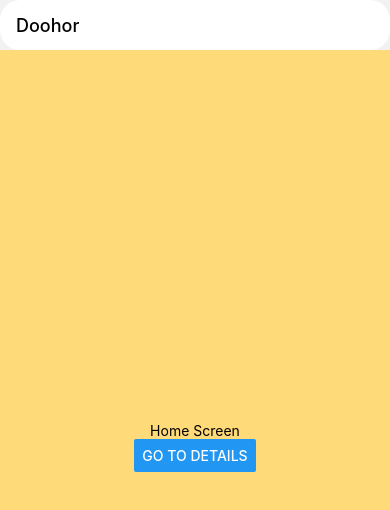
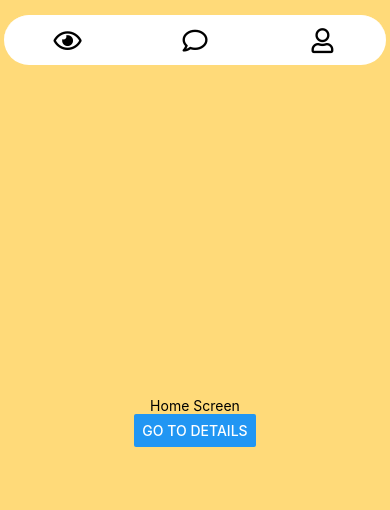
Before and after one commit to SoNicBoom24/DooHor, a React Native app: screen / in a window 390 px wide. Shown: the top 510 px of the page. Built offline with nearby package versions, Linux system fonts and the light colour scheme.

Commit message:
navbar เกือบเสร็จ

```diff
--- a/App.js
+++ b/App.js
@@ -1,95 +1,81 @@
-import * as React from 'react';
-import { StatusBar } from 'expo-status-bar';
-import { StyleSheet, Text, View, Button } from 'react-native';
-import { useColorScheme } from 'react-native';
-import { NavigationContainer } from '@react-navigation/native';
-import { createNativeStackNavigator } from '@react-navigation/native-stack';
+// import React from 'react';
+// import { StatusBar } from 'expo-status-bar';
+// import { StyleSheet, Text, View, Button } from 'react-native';
+// import { useColorScheme } from 'react-native';
+// import { NavigationContainer } from '@react-navigation/native';
+// import { createNativeStackNavigator } from '@react-navigation/native-stack';
+import Navigator from "./src/navigation/Navigator";
 
-function HomeScreen({ navigation }) {
-  return (
-    <View style={{ flex: 1, alignItems: 'center', justifyContent: 'center', backgroundColor: "#FFDA79"}}>
-      <Text>Home Screen</Text>
-      <Button
-        title="Go to Details"
-        onPress={() => navigation.navigate('Details')}
-      />
-    </View>
-  );
-}
+// function HomeScreen({ navigation }) {
+//   return (
+//     <View style={{ flex: 1, alignItems: 'center', justifyContent: 'center', backgroundColor: "#FFDA79"}}>
+//       <Text>Home Screen</Text>
+//       <Button
+//         title="Go to Details"
+//         onPress={() => navigation.navigate('Details')}
+//       />
+//     </View>
+//   );
+// }
 
-function DetailsScreen({ navigation }) {
-  return (
-    <View style={{ flex: 1, alignItems: 'center', justifyContent: 'center' }}>
-      <Text>Details Screen</Text>
-      {/* <Button
-        title="Go back to first screen in stack"
-        onPress={() => navigation.popToTop()}
-      /> */}
-    </View>
-  );
-}
+// function DetailsScreen({ navigation }) {
+//   return (
+//     <View style={{ flex: 1, alignItems: 'center', justifyContent: 'center' }}>
+//       <Text>Details Screen</Text>
+//       {/* <Button
+//         title="Go back to first screen in stack"
+//         onPress={() => navigation.popToTop()}
+//       /> */}
+//     </View>
+//   );
+// }
 
-const Stack = createNativeStackNavigator();
+// const Stack = createNativeStackNavigator();
 
 export default function App() {
-  const scheme = useColorScheme();
   return (
-    <NavigationContainer>
-      <Stack.Navigator initialRouteName="Home" screenOptions={{
-          title: 'Doohor',
-          headerStyle: {
-            // backgroundColor: "#FFDA79",
-            backgroundColor: "#ffffff",
-            height: "50px",
-            // width:'750px',
-            borderRadius: 20,
+    <Navigator />
+    // <NavigationContainer>
+    //   <Stack.Navigator initialRouteName="Home" screenOptions={{
+    //       title: 'Doohor',
+    //       headerStyle: {
+    //         // backgroundColor: "#FFDA79",
+    //         backgroundColor: "#ffffff",
+    //         height: "50px",
+    //         // width:'750px',
+    //         borderRadius: 20,
 
 
 
-            borderBottomWidth: 0,
-          },
-          headerTintColor: '#000000',
-          headerTitleStyle: {
-            // backgroundColor: "#ffffff",
-            // height: "50px",
-            // width:'750px',
-            // borderRadius: 20,
-            // paddingLeft: "5%",
-          },
-          headerShown: true,
-          // headerTransparent: true
-          // tabBarIcon: () => (
-          //   <Icon name="home" size={30} color="#900" />
-          // ),
-        }} >
-        <Stack.Screen name="Home" component={HomeScreen} options={{
-          tabBarLabel: 'Profile',
-          tabBarIcon: () => (
-            <MaterialCommunityIcons name="account" color={"#000000"} size={26} />
-          ),
-        }}>
-        </Stack.Screen>
-        <Stack.Screen name="Details" component={DetailsScreen}/>
-      </Stack.Navigator>
-    </NavigationContainer>
+    //         borderBottomWidth: 0,
+    //       },
+    //       headerTintColor: '#000000',
+    //       headerTitleStyle: {
+    //         // backgroundColor: "#ffffff",
+    //         // height: "50px",
+    //         // width:'750px',
+    //         // borderRadius: 20,
+    //         // paddingLeft: "5%",
+    //       },
+    //       headerShown: true,
+    //       // headerTransparent: true
+    //       // tabBarIcon: () => (
+    //       //   <Icon name="home" size={30} color="#900" />
+    //       // ),
+    //     }} >
+    //     <Stack.Screen name="Home" component={HomeScreen} options={{
+    //       tabBarLabel: 'Profile',
+    //       tabBarIcon: () => (
+    //         <MaterialCommunityIcons name="account" color={"#000000"} size={26} />
+    //       ),
+    //     }}>
+    //     </Stack.Screen>
+    //     <Stack.Screen name="Details" component={DetailsScreen}/>
+    //   </Stack.Navigator>
+    // </NavigationContainer>
     // <View style={styles.container}>
     //   <Text>Open up App.js to start working on your app!</Text>
     //   <StatusBar style="auto" />
     // </View>
   );
 }
-
-const styles = StyleSheet.create({
-  container: {
-    flex: 1,
-    backgroundColor: '#fff',
-    alignItems: 'center',
-    justifyContent: 'center',
-  },
-  nav: {
-    backgroundColor: "#000000",
-    flex: 1,
-    width: 'calc(100%-10px)',
-    height: '200px'
-   },
-});
--- a/package.json
+++ b/package.json
@@ -10,6 +10,7 @@
   },
   "dependencies": {
     "@expo/webpack-config": "^0.17.0",
+    "@react-navigation/bottom-tabs": "^6.4.0",
     "@react-navigation/native": "^6.0.13",
     "@react-navigation/native-stack": "^6.9.1",
     "expo": "~46.0.16",
--- /dev/null
+++ b/src/navigation/Navigator.js
@@ -0,0 +1,104 @@
+import React from 'react';
+import { StatusBar } from 'expo-status-bar';
+import { StyleSheet, Text, View, Button } from 'react-native';
+import { useColorScheme } from 'react-native';
+import { NavigationContainer } from '@react-navigation/native';
+import { createNativeStackNavigator } from '@react-navigation/native-stack';
+import { Ionicons, FontAwesome5 } from "@expo/vector-icons";
+import { createBottomTabNavigator } from '@react-navigation/bottom-tabs';
+
+function HomeScreen({ navigation }) {
+    return (
+        <View style={{ flex: 1, alignItems: 'center', justifyContent: 'center', backgroundColor: "#FFDA79",}}>
+            <Text>Home Screen</Text>
+            <Button
+                title="Go to Details"
+                onPress={() => navigation.navigate('Details')}
+            />
+        </View>
+    );
+}
+
+function DetailsScreen({ navigation }) {
+    return (
+        <View style={{ flex: 1, alignItems: 'center', justifyContent: 'center', backgroundColor: "#FFDA79", }}>
+            <Text>Details Screen</Text>
+            {/* <Button
+        title="Go back to first screen in stack"
+        onPress={() => navigation.popToTop()}
+      /> */}
+        </View>
+    );
+}
+
+function ProfileScreen({ navigation }) {
+    return (
+        <View style={{ flex: 1, alignItems: 'center', justifyContent: 'center', backgroundColor: "#FFDA79", }}>
+            <Text>Profile Screen</Text>
+            {/* <Button
+        title="Go back to first screen in stack"
+        onPress={() => navigation.navigate("Home")}
+      /> */}
+        </View>
+    );
+}
+
+const Stack = createBottomTabNavigator();
+
+export default function App() {
+    return (
+        <NavigationContainer>
+            <Stack.Navigator initialRouteName="Home" screenOptions={{
+                tabBarStyle: {
+                    position: 'absolute',
+                    borderRadius: 50,
+                    borderColor: "#fff",
+                    borderTopColor: "#fff",
+                    backgroundColor: "#fff",
+                    height: "50px",
+                    width: "98%",
+                    top: 15,
+                    left: "1%",
+                },
+                headerShown: false,
+                headerTransparent: true,
+
+
+            }} >
+                <Stack.Screen name="Home" component={HomeScreen} options={{
+                    tabBarIcon: () => (
+                        <FontAwesome5 name="eye" size={25} color={"black"} />
+                    ),
+                    tabBarShowLabel: false,
+                }} />
+                <Stack.Screen name="Details" component={DetailsScreen} options={{
+                    tabBarIcon: () => (
+                        <FontAwesome5 name="comment" size={25} color={"black"} />
+                    ),
+                    tabBarShowLabel: false,
+                }} />
+                <Stack.Screen name="Profile" component={ProfileScreen} options={{
+                    tabBarIcon: () => (
+                            <FontAwesome5 name="user" size={25} color={"black"} />
+                    ),
+                    tabBarShowLabel: false,
+                }} />
+            </Stack.Navigator>
+        </NavigationContainer>
+    );
+}
+
+// const styles = StyleSheet.create({
+//     container: {
+//         flex: 1,
+//         backgroundColor: '#fff',
+//         alignItems: 'center',
+//         justifyContent: 'center',
+//     },
+//       nav: {
+//         backgroundColor: "#000000",
+//         flex: 1,
+//         width: 'calc(100%-10px)',
+//         height: '200px'
+//        },
+// });
```
Also changed, not shown: 2 other files (tests, documents, lock files or other folders).
